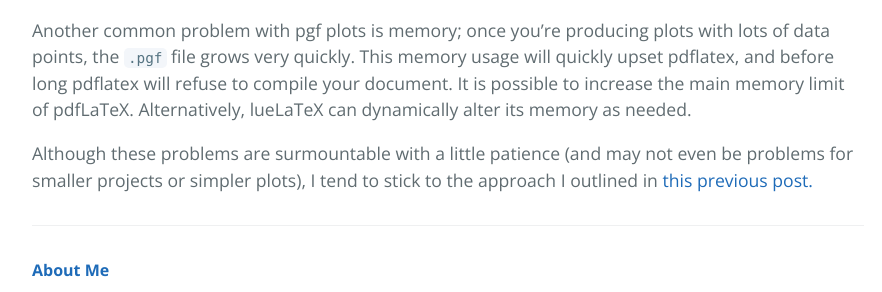
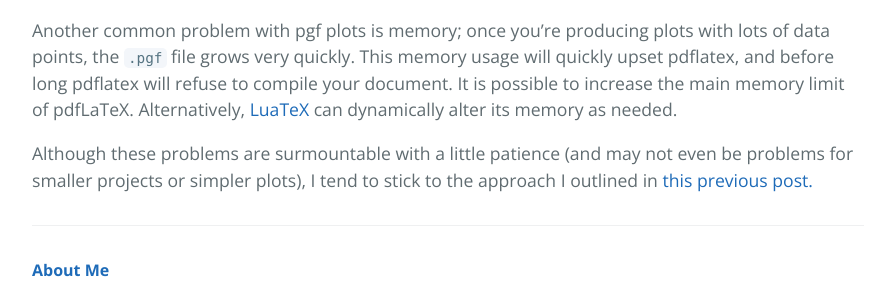
Before and after one commit to jwalton3141/jwalton3141.github.io, a Jekyll site: the page built from _posts/2020-03-24-Matplotlib-latex-PGF.md, in a window 1280 px wide and 900 px high, scrolled down 6476 px. Shown: the part 586-878 px from the top of the window, without its empty margins (192-1074 px from the left). Built offline with Jekyll 4.4.1, drawn with Linux system fonts in a browser that asks for light colours; comment, search, counter and statistics services are not loaded.

Commit message:
Fix internal link and typo of LuaTex

```diff
--- a/_posts/2020-03-24-Matplotlib-latex-PGF.md
+++ b/_posts/2020-03-24-Matplotlib-latex-PGF.md
@@ -250,13 +250,14 @@
 plotting commands. A solution is to realise each figure with a LaTeX `standalone`
 documentclass. With a clever Makefile you should be able to keep your compile time down.
 
-Another common problem with pgf plots is memory; once you're producing plots with lots
-of data points, the `.pgf` file grows very quickly. This memory usage will quickly upset
-pdflatex, and before long pdflatex will refuse to compile your document. It is possible to
-increase the main memory limit of pdfLaTeX. Alternatively, lueLaTeX can dynamically alter
-its memory as needed.
+Another common problem with pgf plots is memory; once you're producing plots
+with lots of data points, the `.pgf` file grows very quickly. This memory usage
+will quickly upset pdflatex, and before long pdflatex will refuse to compile
+your document. It is possible to increase the main memory limit of pdfLaTeX.
+Alternatively, [LuaTeX](http://www.luatex.org/) can dynamically alter its
+memory as needed.
 
 Although these problems are surmountable with a little patience (and may not even be
 problems for smaller projects or simpler plots), I tend to stick to the approach I outlined
-in [this previous post.]({% post_url _posts/2017-12-22-Embed-Publication-Matplotlib-Latex
+in [this previous post.]({% post_url 2017-12-22-Embed-Publication-Matplotlib-Latex
 %})
```
